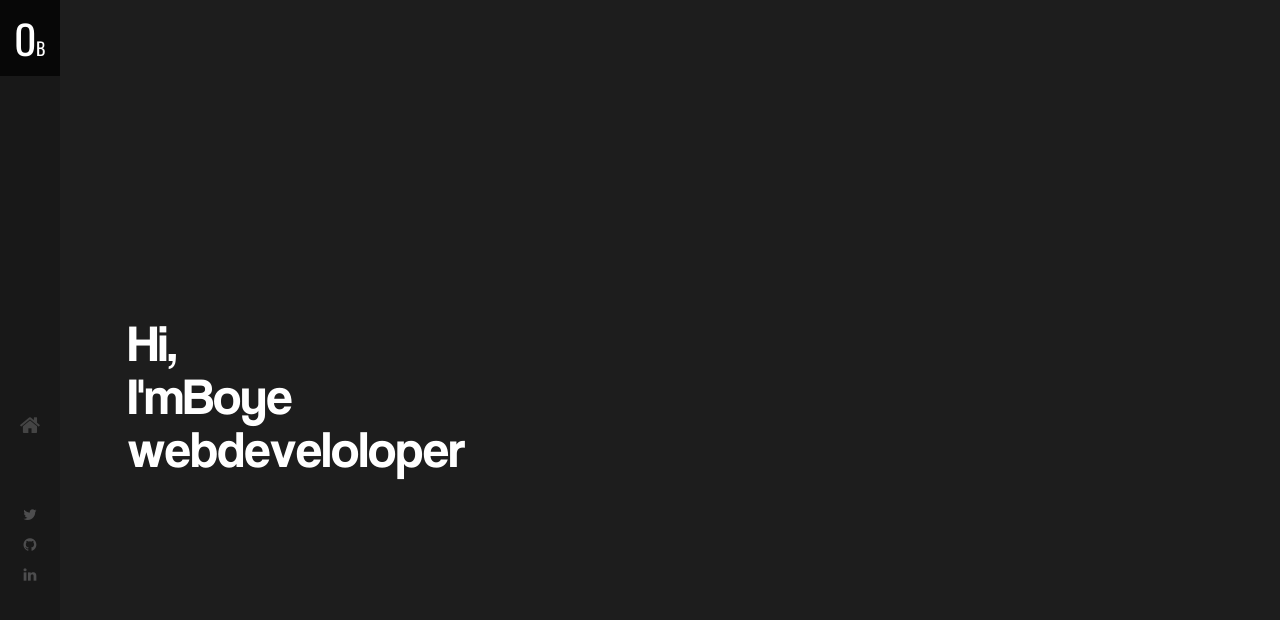
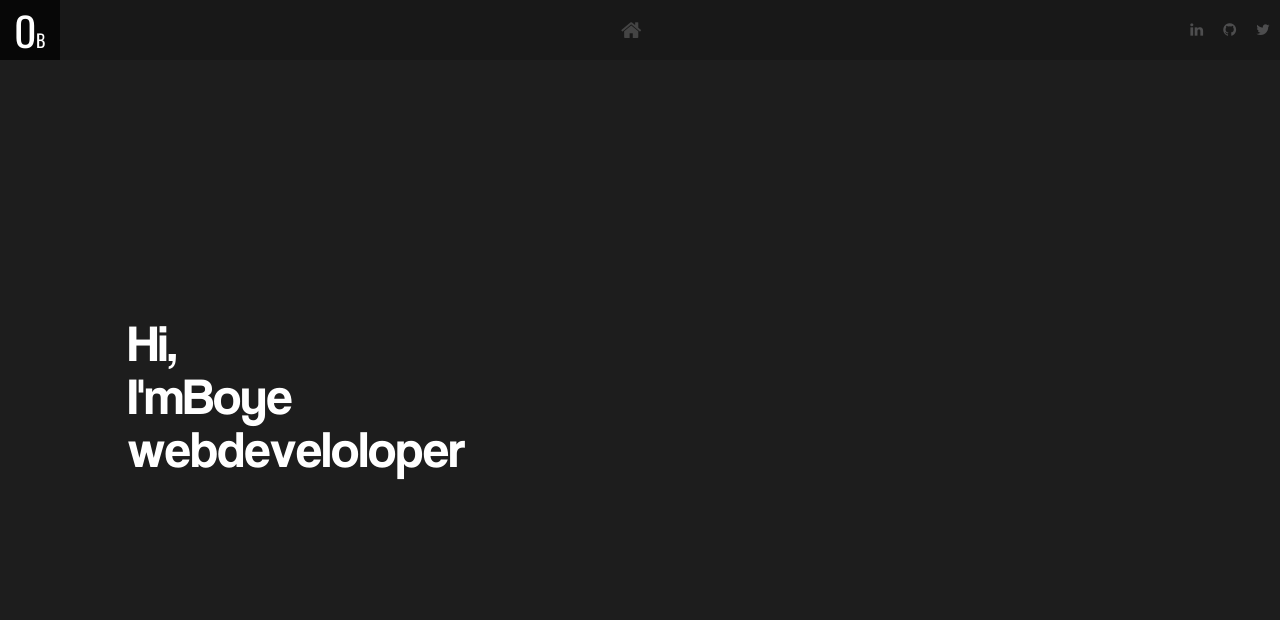
Before and after one commit to boyeoffice/olakunleboye, a Nuxt app: page / in a window 1280 px wide. Shown: the top 620 px of the page. Built offline with nearby package versions, Linux system fonts and the light colour scheme.

Commit message:
working on mobile

```diff
--- /dev/null
+++ b/assets/sass/_mixins.scss
@@ -0,0 +1,20 @@
+@mixin atSmall {
+	@media only screen and (min-width: 576px) {
+		@content;
+	}
+}
+@mixin atMedium {
+	@media only screen and (min-width: 768px) {
+		@content;
+	}
+}
+@mixin atLarge {
+	@media only screen and (min-width:  992px) {
+		@content;
+	}
+}
+@mixin atXlarge {
+	@media only screen and (min-width: 1200px) {
+		@content;
+	}
+}
--- a/assets/sass/_navbar.scss
+++ b/assets/sass/_navbar.scss
@@ -1,58 +1,114 @@
 .navbar {
-	position: absolute;
+	position: fixed;
 	top: 0;
 	background: $black;
-	min-height: 500px;
-	width: 60px;
-	height: 100%;
+	min-height: 0;
+	width: 100%;
+	height: 60px;
 	z-index: 3;
+	left: 0;
+	@media only screen and (min-width: 576px) {
+		position: absolute;
+	}
 	& .brand {
+		float: left;
 		background: $deep-black;
 		display: block;
-		padding: 8px 0;
+		padding: 0;
 		color: #fff;
 		font-family: 'Oswald', sans-serif;
 		text-align: center;
 		font-size: 18px;
 		white-space: none;
+		width: 60px;
 		& .big {
 			font-size: 40px;
 		}
 	}
 	& nav {
 		display: block;
-		position: absolute;
+		position: fixed;
 		text-align: center;
 		width: 100%;
 		height: 210px;
-		top: 50%;
+		opacity: 0;
+		top: 0;
+		left: 0;
+		@include atSmall {
+			opacity: 1;
+			position: absolute;
+			left: 50%;
+			height: 60px;
+			margin-left: -19px;
+			float: left;
+			width: 42%;
+			text-align: left;
+			overflow: hidden;
+		}
 		a {
 			font-size: 22px;
 			height: 51px;
 			display: block;
 			line-height: 51px;
+			@include atSmall {
+				height: 60px;
+				line-height: 60px;
+			}
 			&.active-link {
 			color: $fade-green;
 		 }
 		}
-		& ul {
+	}
+	& ul {
 			position: absolute;
 			width: 100%;
 			list-style: none;
 			margin: 0;
 			padding: 0;
 			bottom: 20px;
-			& li a {
+			display: none;
+			@include atSmall {
+				display: block;
+			  position: static;
+			  width: auto;
+			  height: 60px;
+			  float: right;
+			}
+			& li {
+				@include atSmall {
+					float: right;
+					height: 60px;
+					line-height: 60px;
+					margin: 0 10px;
+				}
+			& a {
 				padding: 7px 0;
 				display: block;
 				font-size: 15px;
 				line-height: 16px;
 				height: auto;
 				color:	#4d4d4e;
+				@include atSmall {
+					line-height: 60px;
+					padding: 0;
+				}
 				&:hover {
 					color: $fade-green;
 				}
 			}
 		}
-	}
+		}
+		& .toggle {
+			font-size: 30px;
+			color: #fff;
+			float: right;
+			margin: 13px 20px 10px 10px;
+			display: block;
+			@include atSmall {
+				display: none;
+			}
+		}
+		&:focus {
+			color: $fade-green;
+		}
 }
--- a/assets/sass/main.scss
+++ b/assets/sass/main.scss
@@ -1,4 +1,5 @@
 @import 'variables';
+@import 'mixins';
 @import 'global';
 @import 'navbar';
 @import 'index';
--- a/components/Navbar.vue
+++ b/components/Navbar.vue
@@ -7,14 +7,17 @@
 			<nuxt-link to="/" rel="index">
 				<i class="fa fa-home"></i>
 			</nuxt-link>
-			<ul>
+		</nav>
+		<ul>
 				<li v-for="link in social">
 					<a target="_blank" :href="link.url">
 						<i :class="link.icon"></i>
 					</a>
 				</li>
 			</ul>
-		</nav>
+			<a href="javascript:void" class="toggle">
+				<i class="fa fa-bars"></i>
+			</a>
 	</div>
 </template>
 
```
Also changed, not shown: assets/sass/_index.scss (renamed from assets/sass/index.scss).
